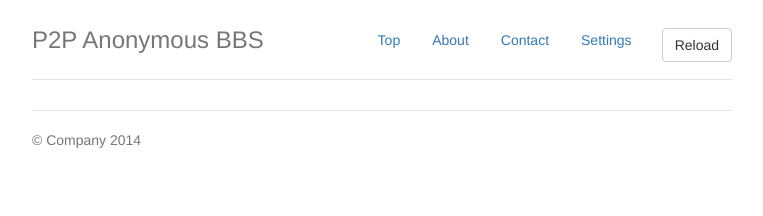
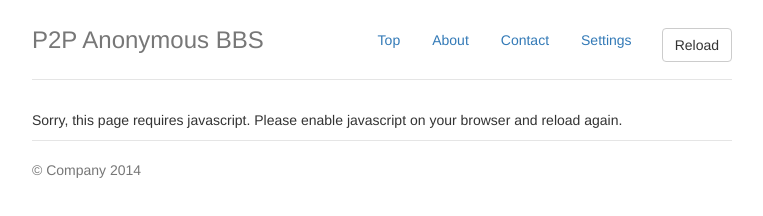
Before and after one commit to tsujio/webrtc-bbs, a plain HTML site: page index.html in a window 1280 px wide. Shown: the whole page, without its empty margins (258-1021 px from the left). Drawn offline with nearby package versions, Linux system fonts and the light colour scheme.

Commit message:
Added text for javascript-unabled users

```diff
--- a/index.html
+++ b/index.html
@@ -24,7 +24,9 @@
         <h3 class="text-muted">P2P Anonymous BBS</h3>
       </div>
 
-      <div id="contents"></div>
+      <div id="contents">
+        <p>Sorry, this page requires javascript. Please enable javascript on your browser and reload again.</p>
+      </div>
 
       <div class="footer">
         <p>&copy; Company 2014</p>
```
